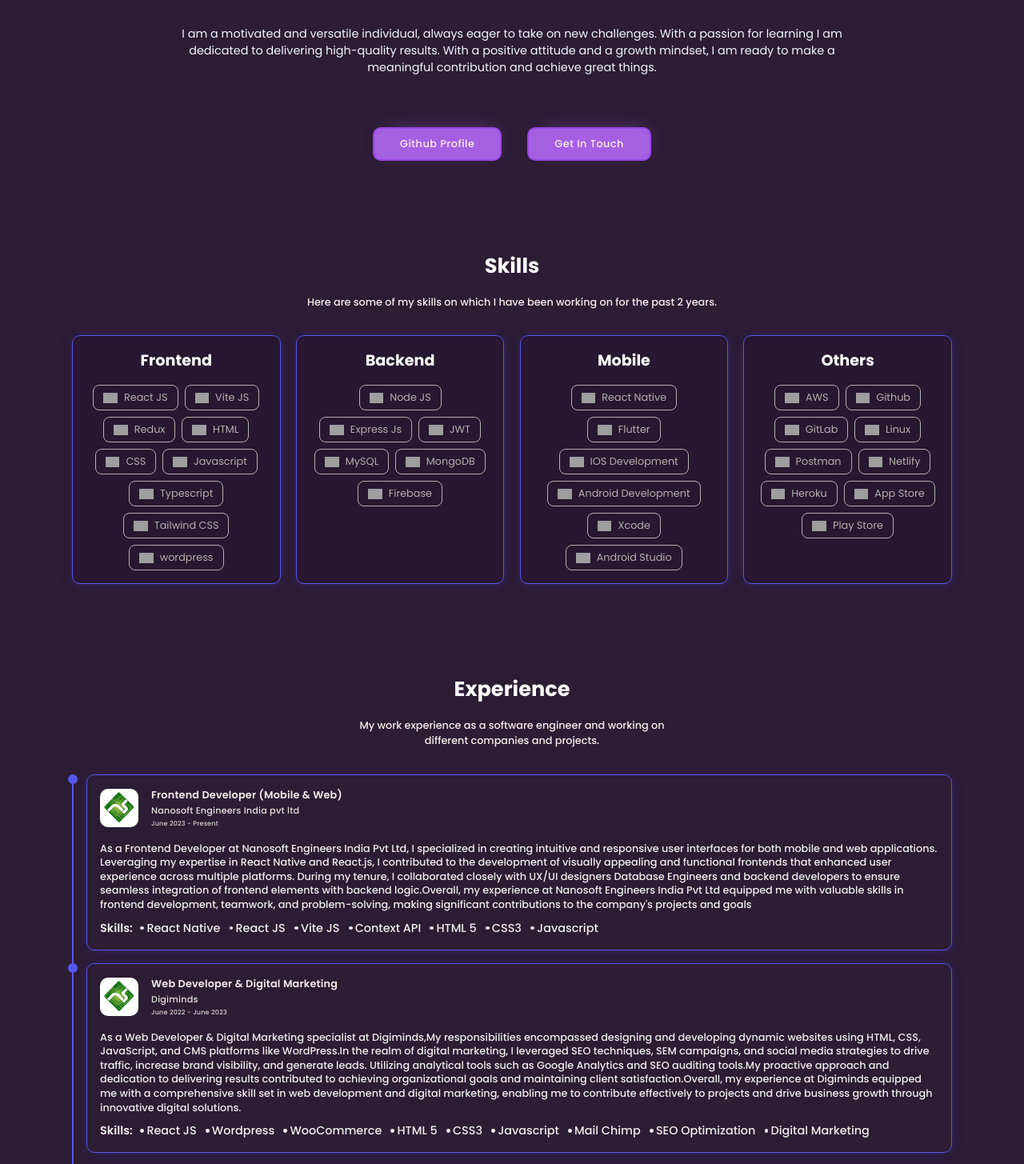
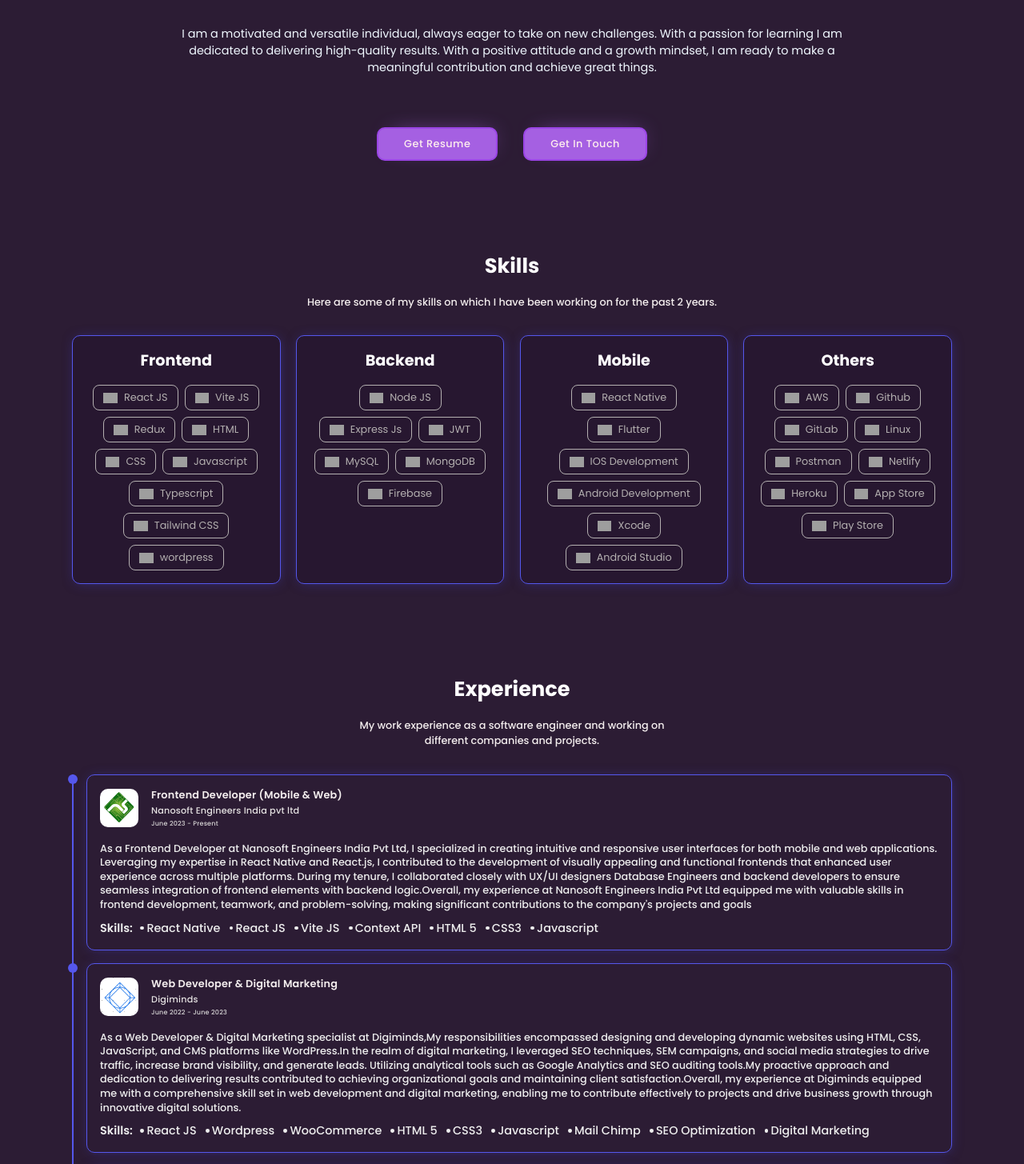
Before and after one commit to almdashif/MohammedAshif, a React (Vite) app: page / in a window 1280 px wide. Shown: the part 269-1724 px from the top of the page at 80% size. Built offline with nearby package versions, Linux system fonts and the light colour scheme; grey boxes are pictures that could not be loaded.

Commit message:
home pdf fixed

```diff
--- a/src/Components/Experience/Experience.jsx
+++ b/src/Components/Experience/Experience.jsx
@@ -2,6 +2,7 @@
 import './experience.css'
 import logo from '../../assets/nanosoftlogo.png'
 import zeonerlogo from '../../assets/zeonerlogo.png'
+import DigimindsLogo from '../../assets/DigimindsLogo.png'
 const Experience = () => {
     return (
         <section id='Experience'>
@@ -16,7 +17,7 @@
                     <div className="experienceBox experience-left">
                         <div className="experienceBoxHeading">
                             <div className="companyImage">
-                                <img src={logo} alt="experienceLogo" />
+                                <img src={logo} alt="Nanosoft logo" />
                             </div>
                             <div className="titles">
                                 <h4>Frontend Developer (Mobile & Web)</h4>
@@ -43,8 +44,8 @@
                     </div>
                     <div className="experienceBox experience-right">
                         <div className="experienceBoxHeading">
-                            <div className="companyImage">
-                                <img src={logo} alt="experienceLogo" />
+                            <div className="companyImage" >
+                                <img src={DigimindsLogo} alt="DigimindsLogo" />
                             </div>
                             <div className="titles">
                                 <h4>Web Developer & Digital Marketing</h4>
@@ -72,7 +73,7 @@
                     <div className="experienceBox experience-left">
                         <div className="experienceBoxHeading">
                             <div className="companyImage">
-                                <img src={zeonerlogo} alt="experienceLogo" />
+                                <img src={zeonerlogo} alt="zeonerlogo" />
                             </div>
                             <div className="titles">
                                 <h4>Frontend Developer</h4>
--- a/src/Components/Homepage/Homepage.jsx
+++ b/src/Components/Homepage/Homepage.jsx
@@ -1,5 +1,6 @@
 import React from 'react'
 import './homepage.css'
+import resume from '../../assets/resume.pdf'
 const Homepage = () => {
     return (
         <section id='Home'>
@@ -9,7 +10,7 @@
                 <h3>I'm a <span>Web Developer</span></h3>
                 <p>I am a motivated and versatile individual, always eager to take on new challenges. With a passion for learning I am dedicated to delivering high-quality results. With a positive attitude and a growth mindset, I am ready to make a meaningful contribution and achieve great things.</p>
                 <div className="homeButtons">
-                    <a  href='https://github.com/almdashif' target='__blank' >Github Profile</a>
+                    <a  href={resume}  download='MohammedAshifAL_ReactNative&ReactJS_2+yrs_Resume' rel="noopener noreferrer">Get Resume</a>
                     <a href='#Contact'>Get In Touch</a>
                 </div>
 
--- a/src/Components/Navbar/Navbar.jsx
+++ b/src/Components/Navbar/Navbar.jsx
@@ -29,7 +29,7 @@
                     </ul>
                 </div>
                 <div className="navBtn">
-                    <a href={resume} download='MohammedAshifAL_ReactNative&ReactJS_2+yrs_Resume'>Resume</a>
+                    <a href={resume} download='MohammedAshifAL_ReactNative&ReactJS_2+yrs_Resume'   rel="noopener noreferrer">Resume</a>
                     <a href="" id='hamburger' onClick={(e) => { e.preventDefault(); setShowNav(true) }}><RxHamburgerMenu size={20} /></a>
                 </div>
                 {ShowNav ?
```
Also changed, not shown: src/assets/DigimindsLogo.png (added).
